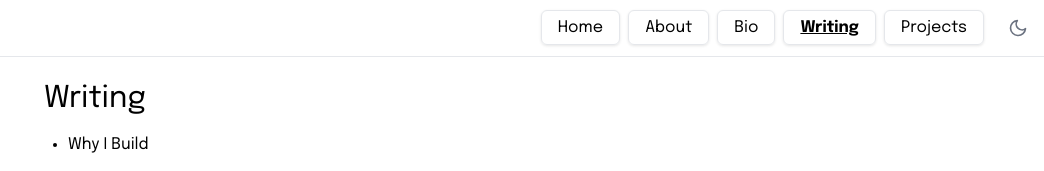
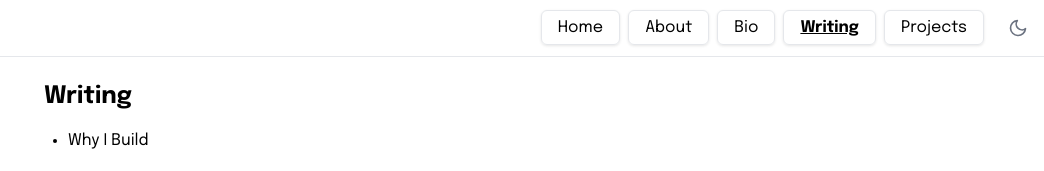
Before and after one commit to kleincho/sungcho-life, a Next.js app: page /writing in a window 1280 px wide. Shown: the top 171 px of the page, without its empty margins (236-1280 px from the left). Built offline with nearby package versions, Linux system fonts and the light colour scheme.

Commit message:
fixed font size

```diff
--- a/pages/posts/[slug].tsx
+++ b/pages/posts/[slug].tsx
@@ -10,7 +10,7 @@ type Props = {
 export default function PostPage({ source }: Props) {
   return (
     <Layout>
-      <div className="prose font-body dark:prose-invert">
+      <div className="prose font-sans dark:prose-invert">
         <MDXRemote {...source} />
       </div>
     </Layout>
--- a/pages/writing.tsx
+++ b/pages/writing.tsx
@@ -1,11 +1,12 @@
 // pages/writing.tsx
+import React from 'react';
 import Layout from '../components/Layout';
 import Link from 'next/link';
 
 export default function Writing() {
   return (
     <Layout>
-      <h1 className="text-3xl font-heading mb-4">Writing</h1>
+      <h1 className="text-2xl font-bold mb-4">Writing</h1>
       <ul className="list-disc ml-6">
         <li>
           <Link href="/posts/why-i-build">
```
